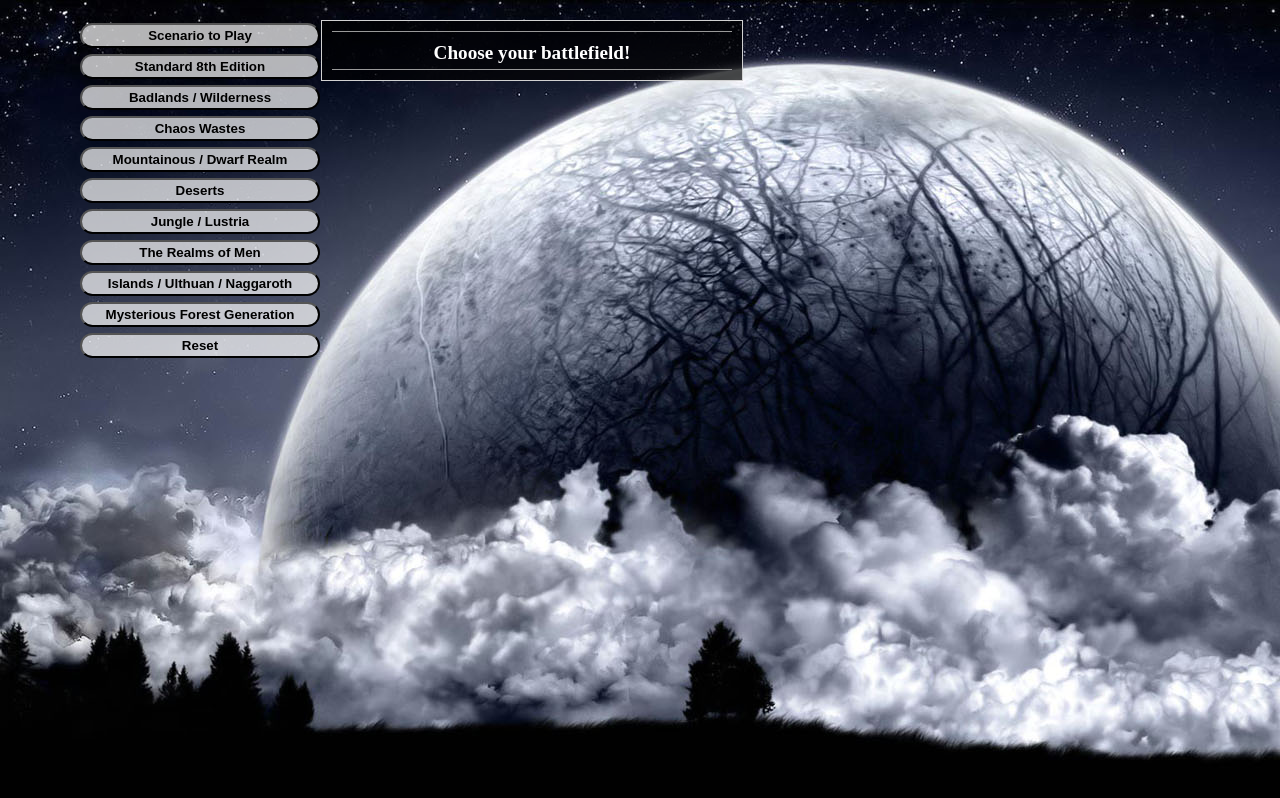
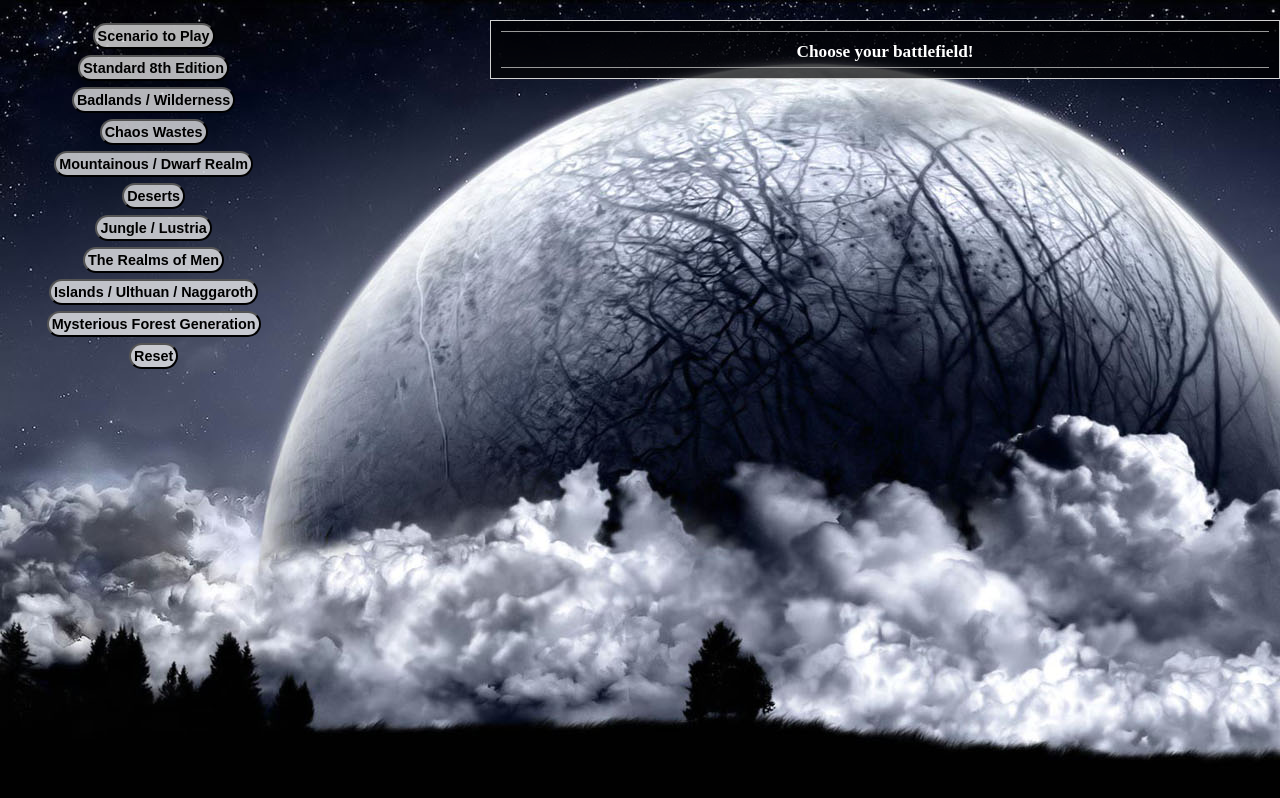
Before and after one commit to roarb/fantasy-terrain-gen, a plain HTML site: page index.html in a window 1280 px wide. Drawn offline with Linux system fonts and the light colour scheme.

Commit message:
reactive design

```diff
--- a/css/styles.css
+++ b/css/styles.css
@@ -2,9 +2,9 @@
 /* CSS Document */
 
 body { background:url(../images/terrain-gen-bg.jpg) no-repeat #000; color:#fff; width:100%; margin:auto; padding-top:20px;  }
-.buttons { float:left; text-align:right; width:25%; margin:0; }
-.buttons button { background-color: rgba(255, 255, 255,0.7); width:24%px; margin:3px 0; padding:3px 0; border-radius: 15px; font-weight:bold; min-width:240px; }
-#results_pane { border:1px solid #d1d1d1; width:60%px; float:left; padding:10px; background-color: rgba(0, 0, 0,0.7); margin-left:1px; min-width:400px; max-width:660px; }
+.buttons { float:left; text-align:center; width:24%; margin:0; }
+.buttons button { background-color: rgba(255, 255, 255,0.7); margin:3px 0; padding:3px; border-radius: 15px; font-weight:bold; font-size:.9em; }
+#results_pane { border:1px solid #d1d1d1; width:60%; float:right; padding:10px; background-color: rgba(0, 0, 0,0.7); margin-left:1px; display:block; font-size:.9em; }
 h2 { font-size:1.1em; text-decoration:underline; }
 #title { font-weight:bold; text-align:center; font-size:1.2em; margin-bottom:-10px; margin-top:5px; line-height:.6em; padding:10px 0; }
 #scenario { border-bottom:1px solid #999; }
```
